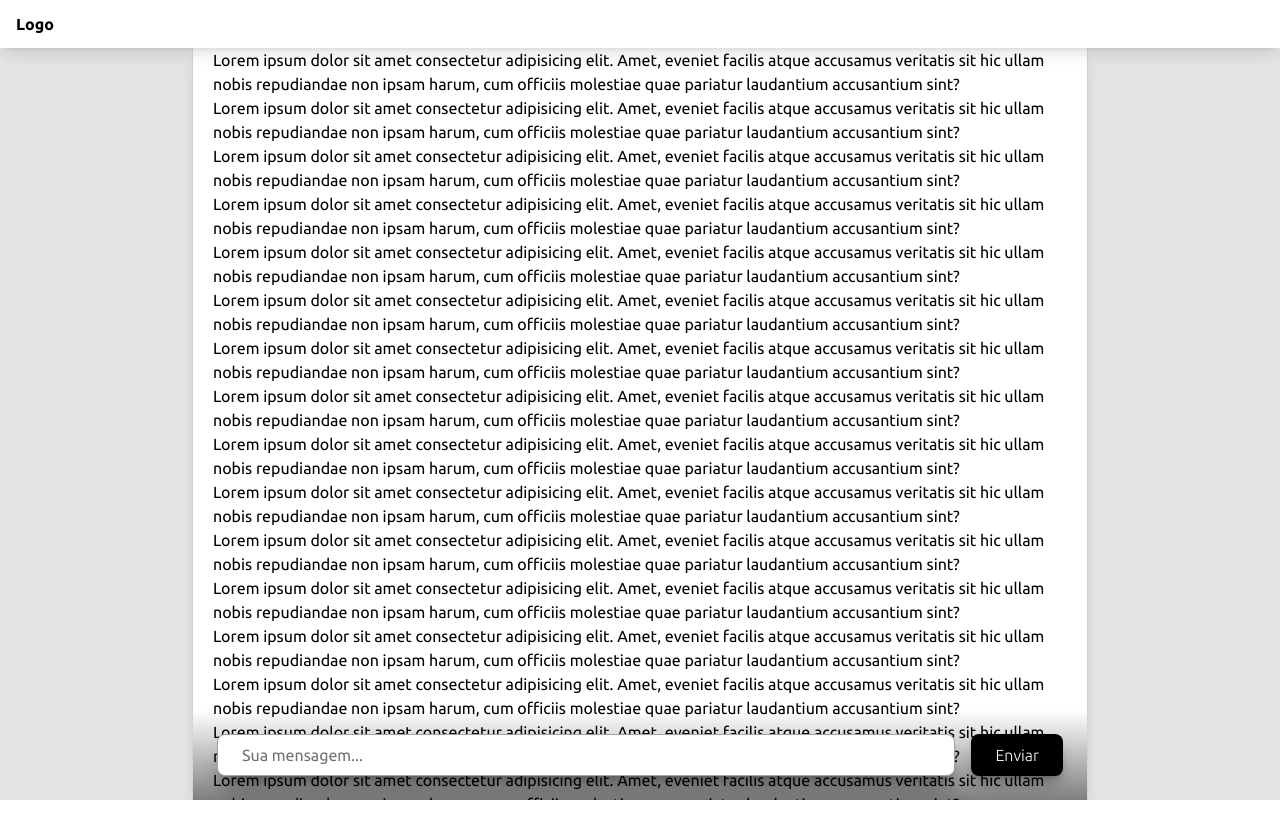
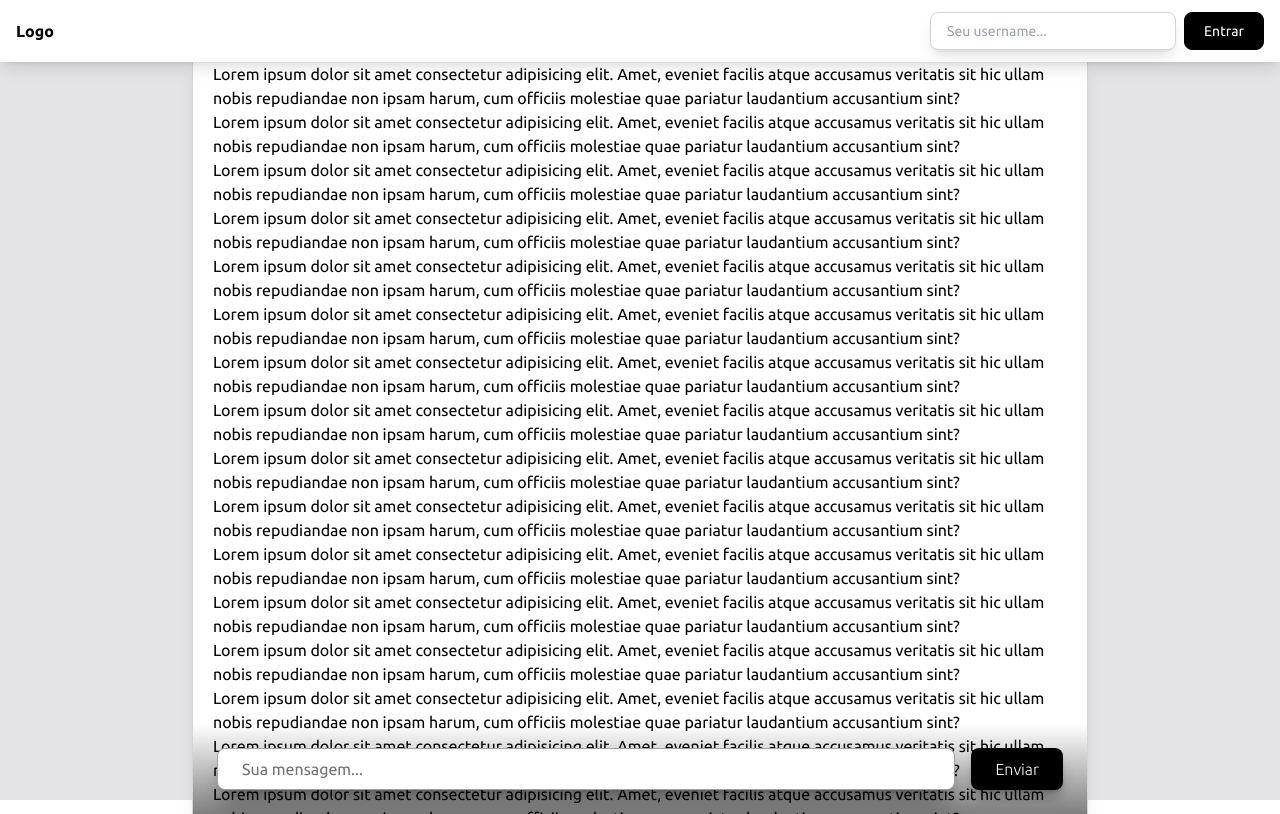
Before and after one commit to vitormarkis/socket-io, a React (Vite) app in the folder web/: page / in a window 1280 px wide. Built offline with nearby package versions, Linux system fonts and the light colour scheme; no server answers.

Commit message:
add auth context to client

```diff
--- a/web/src/App.tsx
+++ b/web/src/App.tsx
@@ -1,6 +1,9 @@
 import React from "react"
 import { io } from "socket.io-client"
 import { SubmitHandler, useForm } from "react-hook-form"
+import { useAuth } from "./contexts/Auth"
+import { reqAuth } from "./helpers"
+import Header from "./components/Header"
 
 const URL = process.env.NODE_ENV === "production" ? undefined : "http://localhost:3030"
 
@@ -12,56 +15,127 @@ interface IMessage {
 }
 
 const App: React.FC = () => {
-  const [username, setUsername] = React.useState("vitormarkis")
   const { register, handleSubmit, reset } = useForm<IMessage>()
+  const { user } = useAuth()
 
-  const submitHandler: SubmitHandler<IMessage> = async formData => {}
+  const submitHandler = async (formData: IMessage) => {
+    try {
+      const { onSuccess } = await reqAuth(user)
+      onSuccess(() => {
+        reset()
+        console.log(formData)
+      })
+    } catch (error) {
+      if (error instanceof Error) alert(error)
+    }
+  }
 
   return (
     <div className="h-screen bg-zinc-200 flex flex-col ">
-      <div className="shadow-lg bg-white relative z-10">
-        <div className="max-w-7xl w-full px-4 py-3 flex items-center justify-between mx-auto">
-          <div>
-            <p className="font-bold my-auto">Logo</p>
-          </div>
-          <div></div>
-        </div>
-      </div>
+      <Header />
       <div className="flex items-center justify-center">
         <div className="flex flex-col max-w-4xl w-full border-zinc-300 border-x shadow-lg h-full">
           <div className="h-[calc(100vh_-_48px)] relative grow bg-white overflow-hidden">
             <div className="overflow-x-hidden overflow-y-scroll flex flex-col gap-3 h-full scroll-thin">
               <div className="px-5 ">
-                <div>Lorem ipsum dolor sit amet consectetur adipisicing elit. Amet, eveniet facilis atque accusamus veritatis sit hic ullam nobis repudiandae non ipsam harum, cum officiis molestiae quae pariatur laudantium accusantium sint?</div>
-                <div>Lorem ipsum dolor sit amet consectetur adipisicing elit. Amet, eveniet facilis atque accusamus veritatis sit hic ullam nobis repudiandae non ipsam harum, cum officiis molestiae quae pariatur laudantium accusantium sint?</div>
-                <div>Lorem ipsum dolor sit amet consectetur adipisicing elit. Amet, eveniet facilis atque accusamus veritatis sit hic ullam nobis repudiandae non ipsam harum, cum officiis molestiae quae pariatur laudantium accusantium sint?</div>
-                <div>Lorem ipsum dolor sit amet consectetur adipisicing elit. Amet, eveniet facilis atque accusamus veritatis sit hic ullam nobis repudiandae non ipsam harum, cum officiis molestiae quae pariatur laudantium accusantium sint?</div>
-                <div>Lorem ipsum dolor sit amet consectetur adipisicing elit. Amet, eveniet facilis atque accusamus veritatis sit hic ullam nobis repudiandae non ipsam harum, cum officiis molestiae quae pariatur laudantium accusantium sint?</div>
-                <div>Lorem ipsum dolor sit amet consectetur adipisicing elit. Amet, eveniet facilis atque accusamus veritatis sit hic ullam nobis repudiandae non ipsam harum, cum officiis molestiae quae pariatur laudantium accusantium sint?</div>
-                <div>Lorem ipsum dolor sit amet consectetur adipisicing elit. Amet, eveniet facilis atque accusamus veritatis sit hic ullam nobis repudiandae non ipsam harum, cum officiis molestiae quae pariatur laudantium accusantium sint?</div>
-                <div>Lorem ipsum dolor sit amet consectetur adipisicing elit. Amet, eveniet facilis atque accusamus veritatis sit hic ullam nobis repudiandae non ipsam harum, cum officiis molestiae quae pariatur laudantium accusantium sint?</div>
-                <div>Lorem ipsum dolor sit amet consectetur adipisicing elit. Amet, eveniet facilis atque accusamus veritatis sit hic ullam nobis repudiandae non ipsam harum, cum officiis molestiae quae pariatur laudantium accusantium sint?</div>
-                <div>Lorem ipsum dolor sit amet consectetur adipisicing elit. Amet, eveniet facilis atque accusamus veritatis sit hic ullam nobis repudiandae non ipsam harum, cum officiis molestiae quae pariatur laudantium accusantium sint?</div>
-                <div>Lorem ipsum dolor sit amet consectetur adipisicing elit. Amet, eveniet facilis atque accusamus veritatis sit hic ullam nobis repudiandae non ipsam harum, cum officiis molestiae quae pariatur laudantium accusantium sint?</div>
-                <div>Lorem ipsum dolor sit amet consectetur adipisicing elit. Amet, eveniet facilis atque accusamus veritatis sit hic ullam nobis repudiandae non ipsam harum, cum officiis molestiae quae pariatur laudantium accusantium sint?</div>
-                <div>Lorem ipsum dolor sit amet consectetur adipisicing elit. Amet, eveniet facilis atque accusamus veritatis sit hic ullam nobis repudiandae non ipsam harum, cum officiis molestiae quae pariatur laudantium accusantium sint?</div>
-                <div>Lorem ipsum dolor sit amet consectetur adipisicing elit. Amet, eveniet facilis atque accusamus veritatis sit hic ullam nobis repudiandae non ipsam harum, cum officiis molestiae quae pariatur laudantium accusantium sint?</div>
-                <div>Lorem ipsum dolor sit amet consectetur adipisicing elit. Amet, eveniet facilis atque accusamus veritatis sit hic ullam nobis repudiandae non ipsam harum, cum officiis molestiae quae pariatur laudantium accusantium sint?</div>
-                <div>Lorem ipsum dolor sit amet consectetur adipisicing elit. Amet, eveniet facilis atque accusamus veritatis sit hic ullam nobis repudiandae non ipsam harum, cum officiis molestiae quae pariatur laudantium accusantium sint?</div>
-                <div>Lorem ips
-              </div>um dolor sit amet consectetur adipisicing elit. Amet, eveniet facilis atque accusamus veritatis sit hic ullam nobis repudiandae non ipsam harum, cum officiis molestiae quae pariatur laudantium accusantium sint?</div>
+                <div>
+                  Lorem ipsum dolor sit amet consectetur adipisicing elit. Amet, eveniet facilis atque accusamus
+                  veritatis sit hic ullam nobis repudiandae non ipsam harum, cum officiis molestiae quae pariatur
+                  laudantium accusantium sint?
+                </div>
+                <div>
+                  Lorem ipsum dolor sit amet consectetur adipisicing elit. Amet, eveniet facilis atque accusamus
+                  veritatis sit hic ullam nobis repudiandae non ipsam harum, cum officiis molestiae quae pariatur
+                  laudantium accusantium sint?
+                </div>
+                <div>
+                  Lorem ipsum dolor sit amet consectetur adipisicing elit. Amet, eveniet facilis atque accusamus
+                  veritatis sit hic ullam nobis repudiandae non ipsam harum, cum officiis molestiae quae pariatur
+                  laudantium accusantium sint?
+                </div>
+                <div>
+                  Lorem ipsum dolor sit amet consectetur adipisicing elit. Amet, eveniet facilis atque accusamus
+                  veritatis sit hic ullam nobis repudiandae non ipsam harum, cum officiis molestiae quae pariatur
+                  laudantium accusantium sint?
+                </div>
+                <div>
+                  Lorem ipsum dolor sit amet consectetur adipisicing elit. Amet, eveniet facilis atque accusamus
+                  veritatis sit hic ullam nobis repudiandae non ipsam harum, cum officiis molestiae quae pariatur
+                  laudantium accusantium sint?
+                </div>
+                <div>
+                  Lorem ipsum dolor sit amet consectetur adipisicing elit. Amet, eveniet facilis atque accusamus
+                  veritatis sit hic ullam nobis repudiandae non ipsam harum, cum officiis molestiae quae pariatur
+                  laudantium accusantium sint?
+                </div>
+                <div>
+                  Lorem ipsum dolor sit amet consectetur adipisicing elit. Amet, eveniet facilis atque accusamus
+                  veritatis sit hic ullam nobis repudiandae non ipsam harum, cum officiis molestiae quae pariatur
+                  laudantium accusantium sint?
+                </div>
+                <div>
+                  Lorem ipsum dolor sit amet consectetur adipisicing elit. Amet, eveniet facilis atque accusamus
+                  veritatis sit hic ullam nobis repudiandae non ipsam harum, cum officiis molestiae quae pariatur
+                  laudantium accusantium sint?
+                </div>
+                <div>
+                  Lorem ipsum dolor sit amet consectetur adipisicing elit. Amet, eveniet facilis atque accusamus
+                  veritatis sit hic ullam nobis repudiandae non ipsam harum, cum officiis molestiae quae pariatur
+                  laudantium accusantium sint?
+                </div>
+                <div>
+                  Lorem ipsum dolor sit amet consectetur adipisicing elit. Amet, eveniet facilis atque accusamus
+                  veritatis sit hic ullam nobis repudiandae non ipsam harum, cum officiis molestiae quae pariatur
+                  laudantium accusantium sint?
+                </div>
+                <div>
+                  Lorem ipsum dolor sit amet consectetur adipisicing elit. Amet, eveniet facilis atque accusamus
+                  veritatis sit hic ullam nobis repudiandae non ipsam harum, cum officiis molestiae quae pariatur
+                  laudantium accusantium sint?
+                </div>
+                <div>
+                  Lorem ipsum dolor sit amet consectetur adipisicing elit. Amet, eveniet facilis atque accusamus
+                  veritatis sit hic ullam nobis repudiandae non ipsam harum, cum officiis molestiae quae pariatur
+                  laudantium accusantium sint?
+                </div>
+                <div>
+                  Lorem ipsum dolor sit amet consectetur adipisicing elit. Amet, eveniet facilis atque accusamus
+                  veritatis sit hic ullam nobis repudiandae non ipsam harum, cum officiis molestiae quae pariatur
+                  laudantium accusantium sint?
+                </div>
+                <div>
+                  Lorem ipsum dolor sit amet consectetur adipisicing elit. Amet, eveniet facilis atque accusamus
+                  veritatis sit hic ullam nobis repudiandae non ipsam harum, cum officiis molestiae quae pariatur
+                  laudantium accusantium sint?
+                </div>
+                <div>
+                  Lorem ipsum dolor sit amet consectetur adipisicing elit. Amet, eveniet facilis atque accusamus
+                  veritatis sit hic ullam nobis repudiandae non ipsam harum, cum officiis molestiae quae pariatur
+                  laudantium accusantium sint?
+                </div>
+                <div>
+                  Lorem ipsum dolor sit amet consectetur adipisicing elit. Amet, eveniet facilis atque accusamus
+                  veritatis sit hic ullam nobis repudiandae non ipsam harum, cum officiis molestiae quae pariatur
+                  laudantium accusantium sint?
+                </div>
+                <div>Lorem ips</div>um dolor sit amet consectetur adipisicing elit. Amet, eveniet facilis atque
+                accusamus veritatis sit hic ullam nobis repudiandae non ipsam harum, cum officiis molestiae quae
+                pariatur laudantium accusantium sint?
+              </div>
               <div className="basis-[90px] shrink-0" />
             </div>
             <form
               onSubmit={handleSubmit(submitHandler)}
               className="p-6 flex flex-col absolute w-full bottom-0 bg-gradient-to-b from-transparent to-black/50"
             >
-              <input
-                type="text"
-                hidden
-                {...register("username")}
-                defaultValue={username}
-              />
+              {user ? (
+                <input
+                  type="text"
+                  hidden
+                  {...register("username")}
+                  defaultValue={user.username}
+                />
+              ) : null}
               <div className="flex gap-4">
                 <input
                   type="text"
--- /dev/null
+++ b/web/src/components/Header.tsx
@@ -0,0 +1,56 @@
+import React from 'react';
+import { useAuth } from '../contexts/Auth';
+
+const Header: React.FC = () => {
+  const [username, setUsername] = React.useState("")
+  const [isLogging, setIsLogging] = React.useState(false)
+  const { user, login, logout } = useAuth()
+
+  return (
+    <div className="shadow-lg bg-white relative z-10">
+        <div className="max-w-7xl w-full px-4 py-3 flex items-center justify-between mx-auto">
+          <div>
+            <p className="font-bold my-auto">Logo</p>
+          </div>
+          <div className="flex gap-2 items-center text-sm">
+            {user || isLogging ? null : (
+              <input
+                type="text"
+                value={username}
+                className="px-4 py-2 rounded-lg border outline-none border-zinc-300 shadow-lg"
+                placeholder="Seu username..."
+                onChange={e => setUsername(e.target.value)}
+              />
+            )}
+            {isLogging ? (
+              <div className="h-5 rounded-lg bg-zinc-400 animate-pulse w-48" />
+            ) : user ? (
+              <p>
+                Seja bem-vindo <span className="text-teal-500 font-medium">{user.username}</span>
+              </p>
+            ) : null}
+            {user ? (
+              <button
+                onClick={() => logout()}
+                className="px-4 py-2 border border-black w-20 bg-black text-white rounded-lg"
+              >
+                Sair
+              </button>
+            ) : (
+              <button
+                onClick={() => {
+                  setIsLogging(true)
+                  login(username).then(() => setUsername("")).finally(() => setIsLogging(false))
+                }}
+                className="px-4 py-2 border border-black w-20 bg-black text-white rounded-lg"
+              >
+                Entrar
+              </button>
+            )}
+          </div>
+        </div>
+      </div>
+  )
+}
+
+export default Header;
--- a/web/src/contexts/Auth.tsx
+++ b/web/src/contexts/Auth.tsx
@@ -1,6 +1,6 @@
 import React, { useCallback } from "react"
 
-interface IUser {
+export interface IUser {
   username: string
 }
 
@@ -17,19 +17,16 @@ export function AuthProvider(props: { children: React.ReactNode }) {
 
   const login = useCallback(
     async (username: string) => {
-      await new Promise(resolve => setTimeout(resolve, 1000))
+      await new Promise(resolve => setTimeout(resolve, 1200))
       setUser({ username })
     },
     [user]
   )
 
-  const logout = useCallback(
-    async () => {
-      await new Promise(resolve => setTimeout(resolve, 1000))
-      setUser(null)
-    },
-    [user]
-  )
+  const logout = useCallback(async () => {
+    await new Promise(resolve => setTimeout(resolve, 200))
+    setUser(null)
+  }, [user])
 
   return (
     <AuthContext.Provider
--- /dev/null
+++ b/web/src/helpers/index.ts
@@ -0,0 +1,16 @@
+import { IUser } from "../contexts/Auth"
+
+type TFunction = (...args: any[]) => any | Promise<any>
+
+interface PromiseResponse<T> {
+  onSuccess: (callback: T) => void
+}
+
+export const reqAuth = <T extends TFunction>(user: IUser | null) =>
+  new Promise<PromiseResponse<T>>((resolve, reject) => {
+    if (user) {
+      return resolve({ onSuccess: (callback: T) => callback() })
+    } else {
+      return reject(new Error("Entre em uma conta para conseguir enviar mensagens."))
+    }
+  })
--- a/web/src/main.tsx
+++ b/web/src/main.tsx
@@ -1,10 +1,13 @@
-import React from 'react'
-import ReactDOM from 'react-dom/client'
-import App from './App'
-import './index.css'
+import React from "react"
+import ReactDOM from "react-dom/client"
+import App from "./App"
+import "./index.css"
+import { AuthProvider } from "./contexts/Auth"
 
-ReactDOM.createRoot(document.getElementById('root') as HTMLElement).render(
+ReactDOM.createRoot(document.getElementById("root") as HTMLElement).render(
   <React.StrictMode>
-    <App />
-  </React.StrictMode>,
+    <AuthProvider>
+      <App />
+    </AuthProvider>
+  </React.StrictMode>
 )
```
